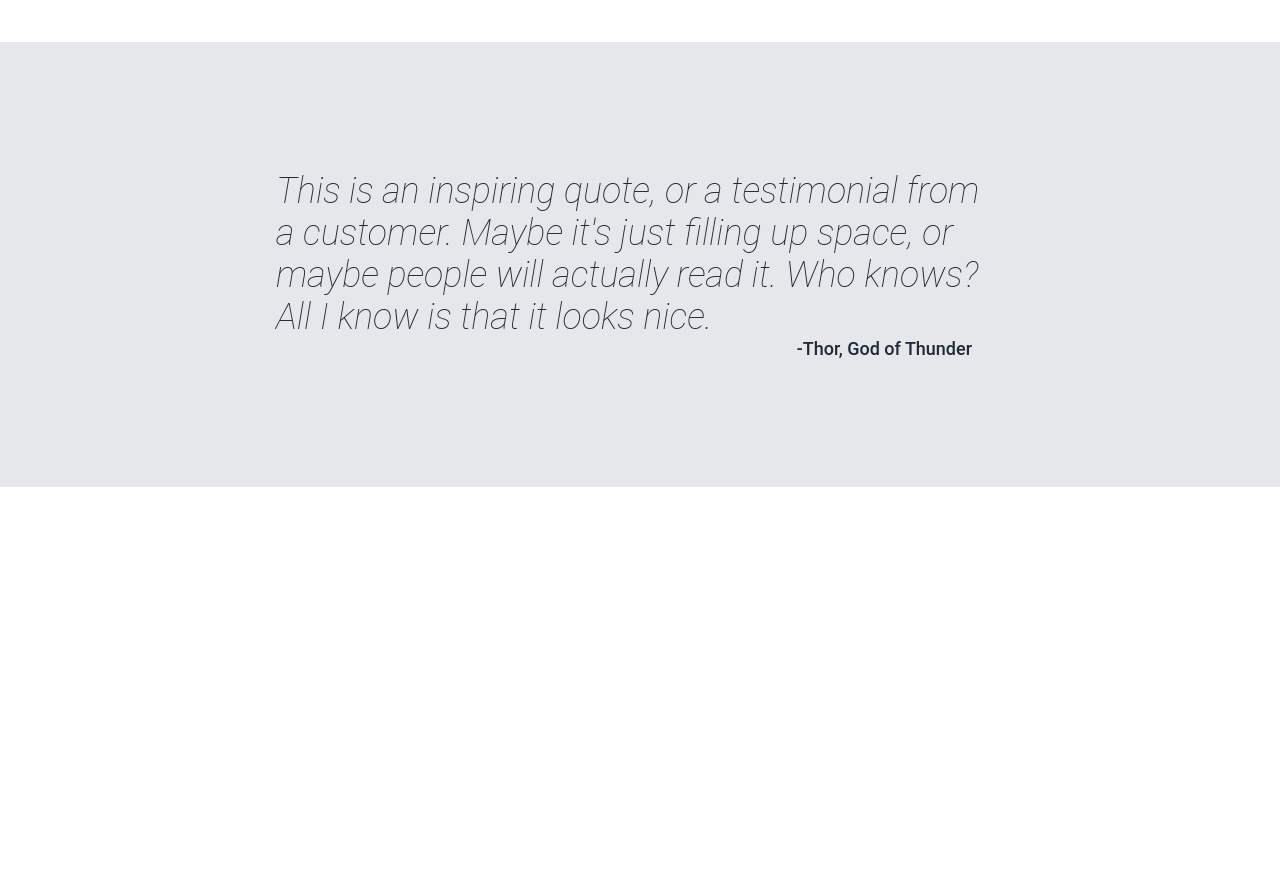
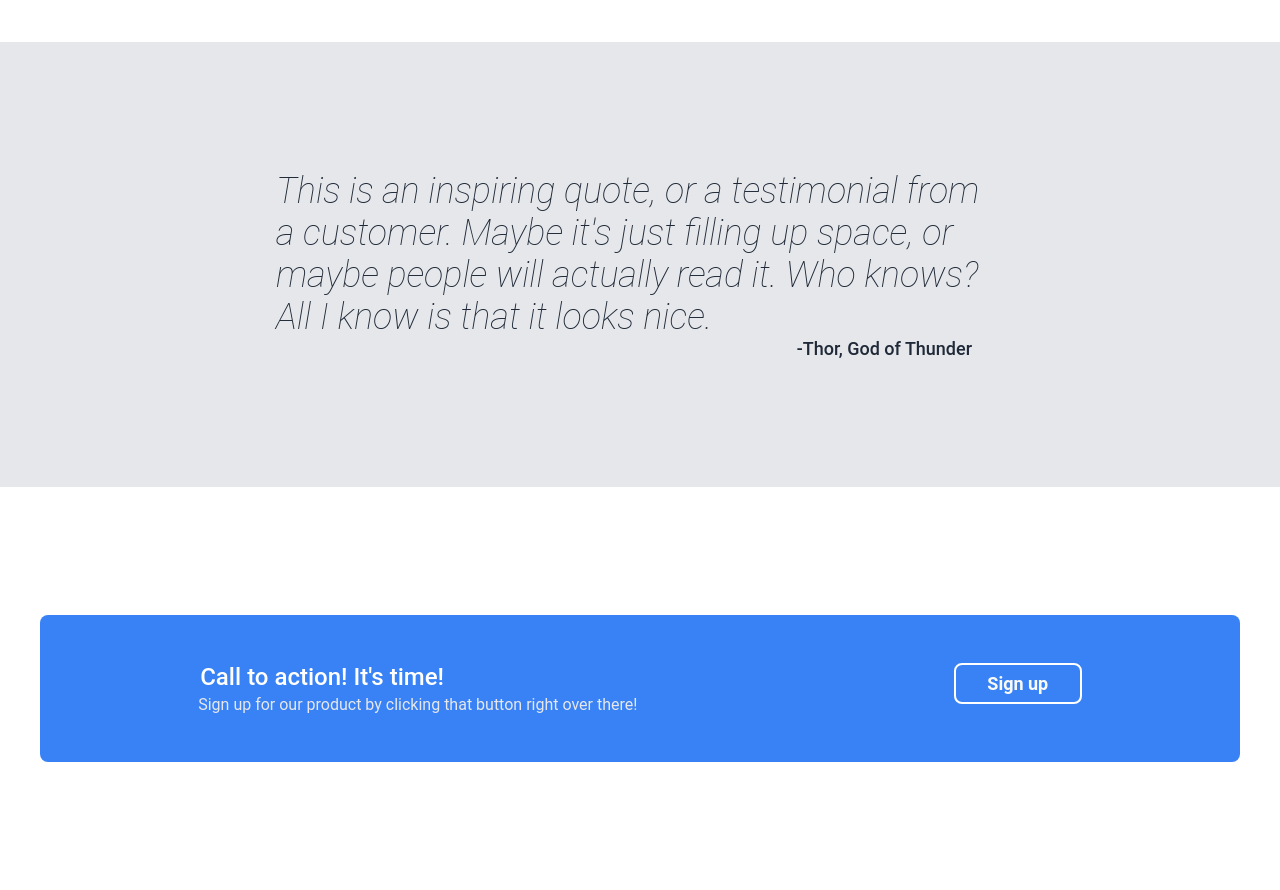
Before and after one commit to tommyone99/landing-page, a plain HTML site: page index.html in a window 1280 px wide. Shown: the part 1079-1969 px from the top of the page. Before the commit the page ends 1566 px from the top, so only its background shows below. Drawn offline with Linux system fonts and the light colour scheme.

Commit message:
finish styling sign-up section

```diff
--- a/index.html
+++ b/index.html
@@ -68,6 +68,20 @@
     </div>
     </div>
   </div>
+</div>
+
+<div class="call-to-action-bg-color content-padding">
+  <div class="call-to-action" id="call-to-action">
+    <div class="sign-up-section-bg-color">
+        <div class="sign-up-text">
+          <div class="main-sign-up-text">Call to action! It's time!</div>
+          <div class="sub-sign-up-text">Sign up for our product by clicking that button right over there!</div>
+        </div>
+        <div class="sign-up-button">
+          <button class="sign-up" id="inverted-button">Sign up</button>
+      </div>
+    </div>
+  </div>
 
 </div>
 
--- a/style.css
+++ b/style.css
@@ -166,3 +166,39 @@ h1 {
     align-self: flex-end;
     padding: 0rem 2rem;
 }
+
+#call-to-action {
+    padding: 8rem 0rem;
+    display: flex;
+    justify-content: center;
+}
+
+.sign-up-section-bg-color {
+    background-color: #3882F6;
+    color: white;
+    border-radius: 8px;
+    display: flex;
+    justify-content: space-around;
+    width: 1200px;
+    height: auto;
+    padding: 3rem 0rem;
+}
+
+.sign-up-section {
+    display: flex;
+    justify-content: space-between;
+}
+
+.main-sign-up-text {
+    margin: 0px 0px 4px 2px;
+    font-weight: 500;
+    font-size: 24px;
+}
+
+.sub-sign-up-text {
+    color:#E5E7EB;
+}
+
+#inverted-button {
+    border: white solid 2px;
+}
```
